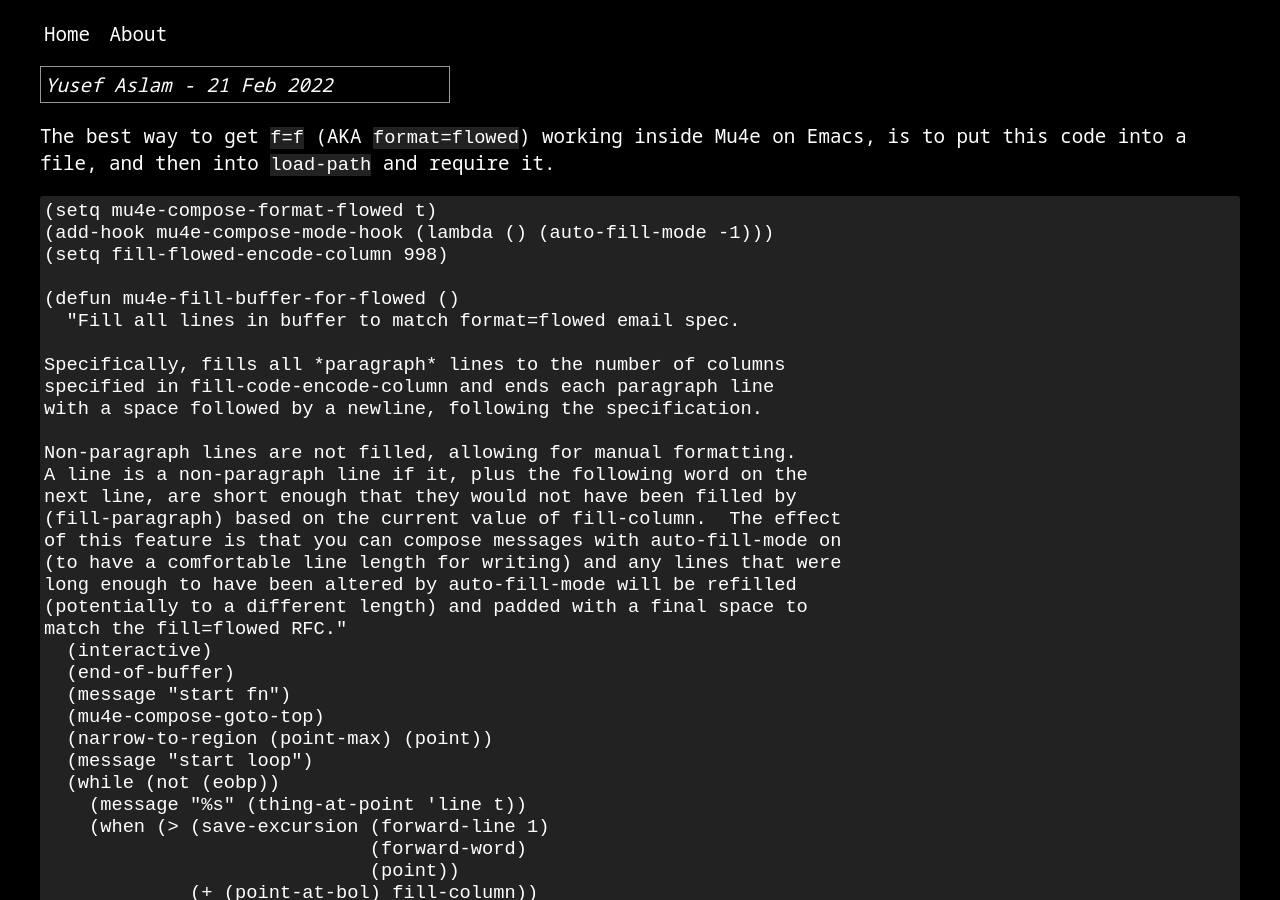
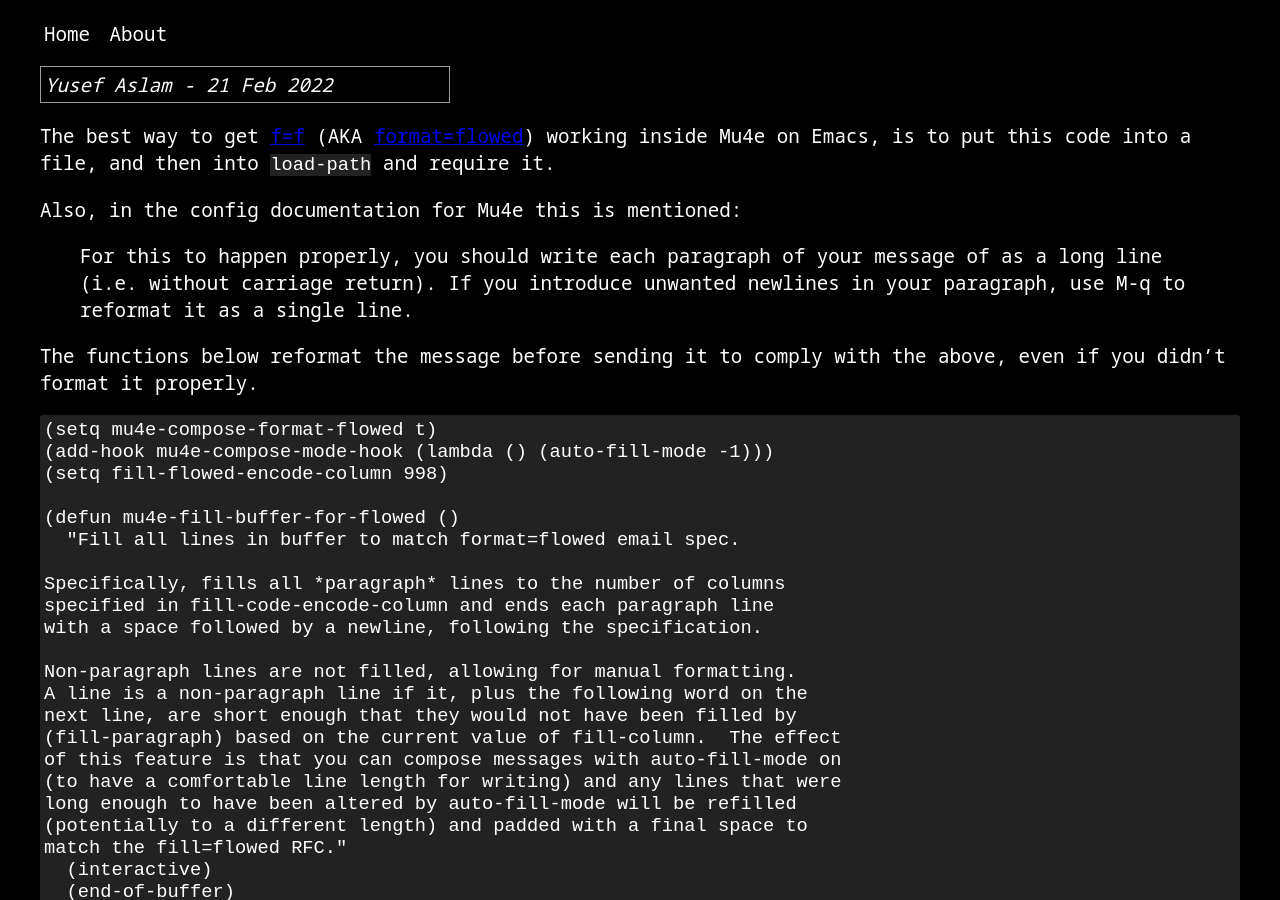
Before and after one commit to yusi1/yaslamblog, a Jekyll site: the page built from _posts/2022-02-21-how-to-get-format-flowed-working-emacs.md, in a window 1280 px wide and 900 px high. Built offline with Jekyll 4.4.1, drawn with Linux system fonts in a browser that asks for light colours.

Commit message:
2022-02-21-how-to-get-format-flowed-working-emacs.md: Minor Edits

````diff
--- a/_posts/2022-02-21-how-to-get-f=f-working-emacs.md
+++ b/_posts/2022-02-21-how-to-get-format-flowed-working-emacs.md
@@ -4,7 +4,12 @@
 title: How to get format=flowed working in Mu4e inside Emacs
 ---
 
-The best way to get `f=f` (AKA `format=flowed`) working inside Mu4e on Emacs, is to put this code into a file, and then into `load-path` and require it.
+The best way to get [f=f](https://joeclark.org/ffaq.html) (AKA [format=flowed](https://joeclark.org/ffaq.html)) working inside Mu4e on Emacs, is to put this code into a file, and then into `load-path` and require it.
+
+Also, in the config documentation for Mu4e this is mentioned:
+> For this to happen properly, you should write each paragraph of your message of as a long line (i.e. without carriage return). If you introduce unwanted newlines in your paragraph, use M-q to reformat it as a single line.
+
+The functions below reformat the message before sending it to comply with the above, even if you didn't format it properly.
 
 ```
 (setq mu4e-compose-format-flowed t)
````
